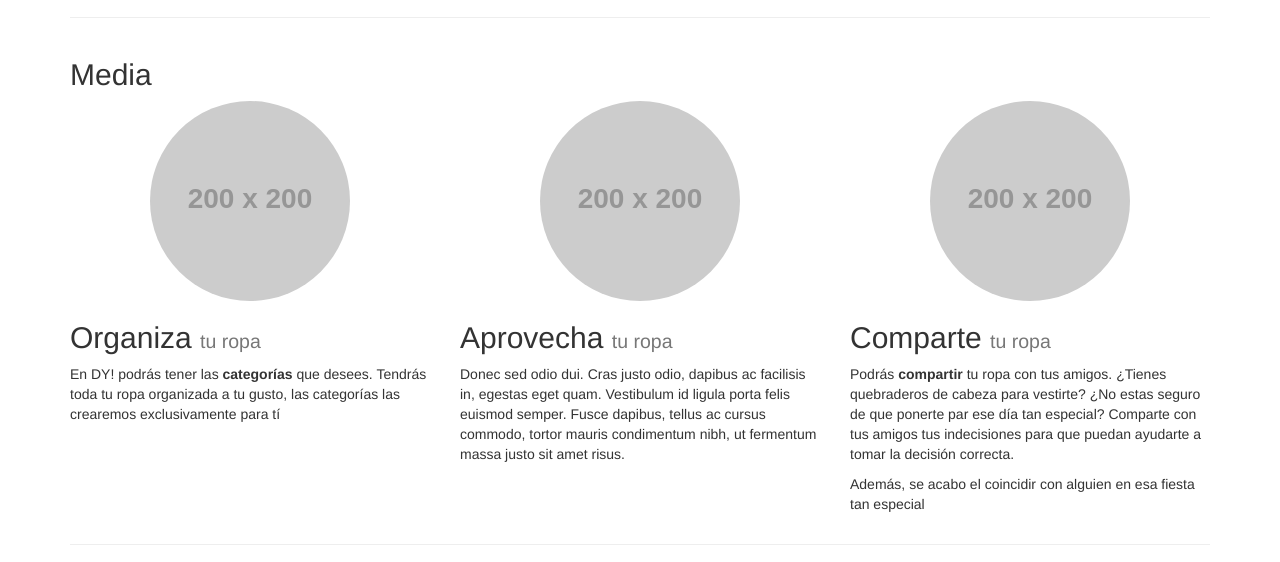
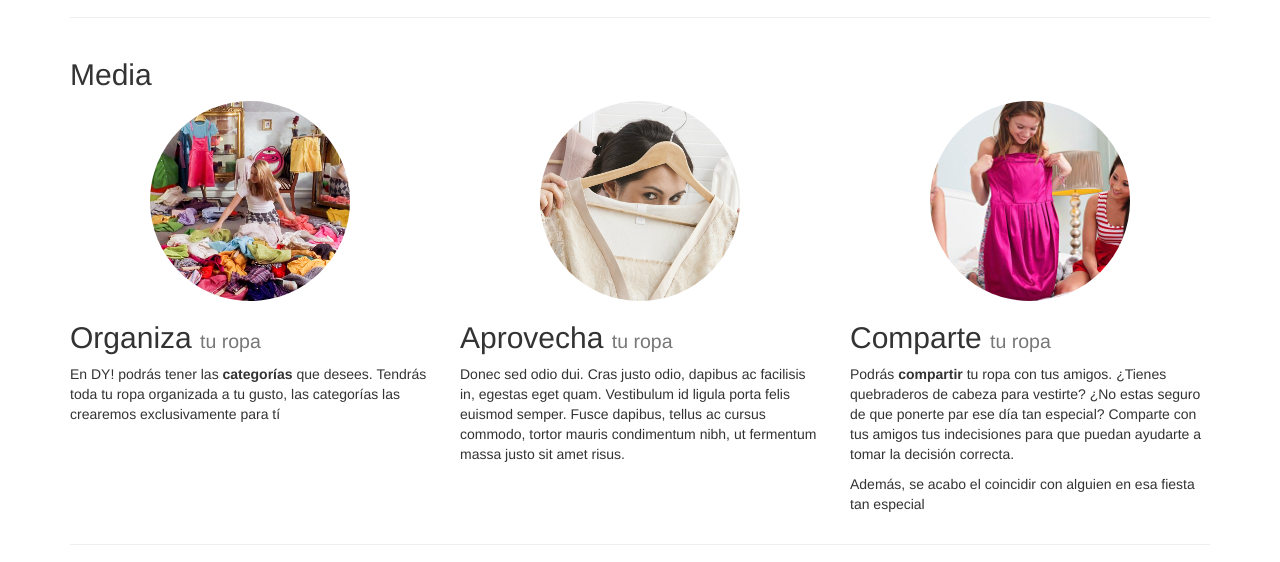
Before and after one commit to sky10p/taesproject, a plain HTML site: page web/index.html in a window 1280 px wide. Shown: the part 844-1406 px from the top of the page. Drawn offline with nearby package versions, Linux system fonts and the light colour scheme; placeholder pictures from the web are drawn by us.

Commit message:
Añadida imagenes a la web

```diff
--- a/web/index.html
+++ b/web/index.html
@@ -85,17 +85,17 @@
         	<h2>Media</h2>
         </div>
             <div class="col-md-4">
-                <img class="img-center img-responsive img-circle" style="width: 200px; height: 200px;" src="http://placehold.it/200x200" alt="">
+                <img class="img-center img-responsive img-circle" style="width: 200px; height: 200px;" src="img/organiza-tu-armario.jpg" alt="">
                 <h2>Organiza <small>tu ropa</small></h2>
                 <p>En DY! podrás tener las <strong>categorías</strong> que desees. Tendrás toda tu ropa organizada a tu gusto, las categorías las crearemos exclusivamente para tí</p>
             </div>
             <div class="col-md-4">
-                <img class="img-center img-responsive img-circle" style="width: 200px; height: 200px;" src="http://placehold.it/200x200" alt="">
+                <img class="img-center img-responsive img-circle" style="width: 200px; height: 200px;" src="img/aprovecha.jpg" alt="">
                 <h2>Aprovecha <small>tu ropa</small></h2>
                 <p>Donec sed odio dui. Cras justo odio, dapibus ac facilisis in, egestas eget quam. Vestibulum id ligula porta felis euismod semper. Fusce dapibus, tellus ac cursus commodo, tortor mauris condimentum nibh, ut fermentum massa justo sit amet risus.</p>
             </div>
             <div class="col-md-4">
-                <img class="img-center img-responsive img-circle" style="width: 200px; height: 200px;" src="http://placehold.it/200x200" alt="">
+                <img class="img-center img-responsive img-circle" style="width: 200px; height: 200px;" src="img/comparte.jpg" alt="">
                 <h2>Comparte <small>tu ropa</small></h2>
                 <p>Podrás <strong>compartir</strong> tu ropa con tus amigos. ¿Tienes quebraderos de cabeza para vestirte? ¿No estas seguro de que ponerte par ese día tan especial? Comparte con tus amigos tus indecisiones para que puedan ayudarte a tomar la decisión correcta.</p>
                 <p>Además, se acabo el coincidir con alguien en esa fiesta tan especial</p>
```
Also changed, not shown: web/img/aprovecha.jpg (added), web/img/comparte.jpg (added), web/img/organiza-tu-armario.jpg (added).
